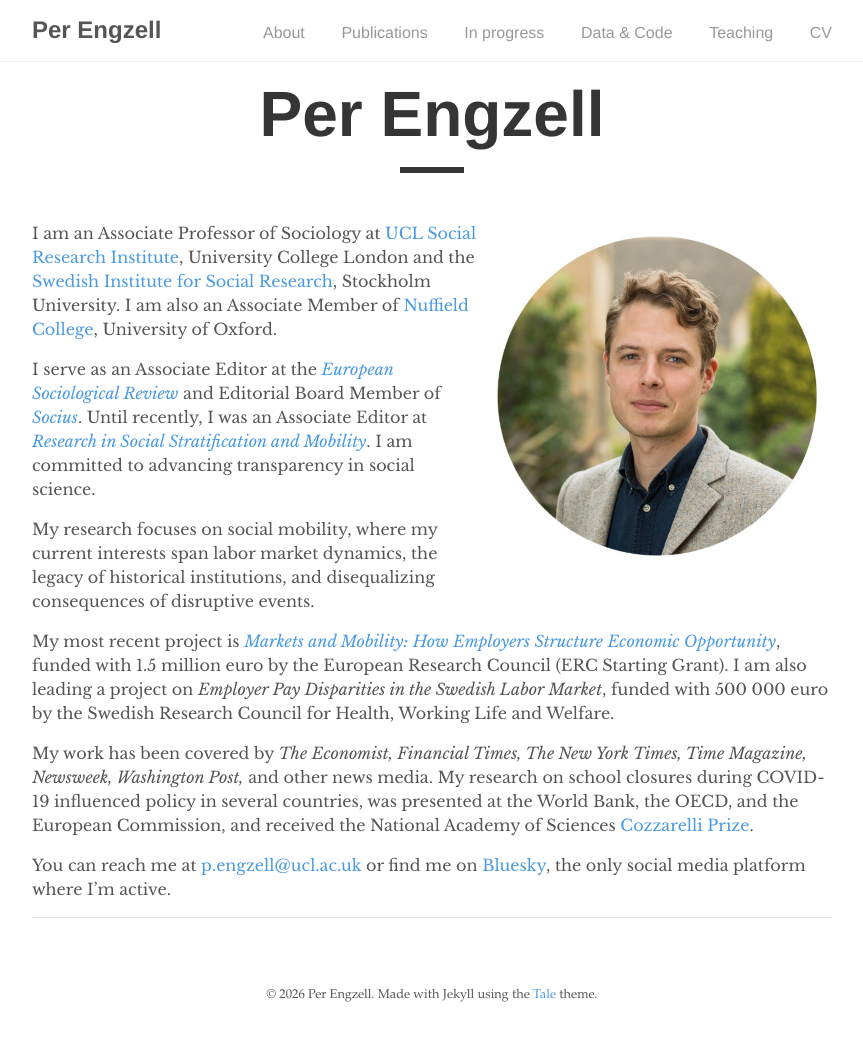
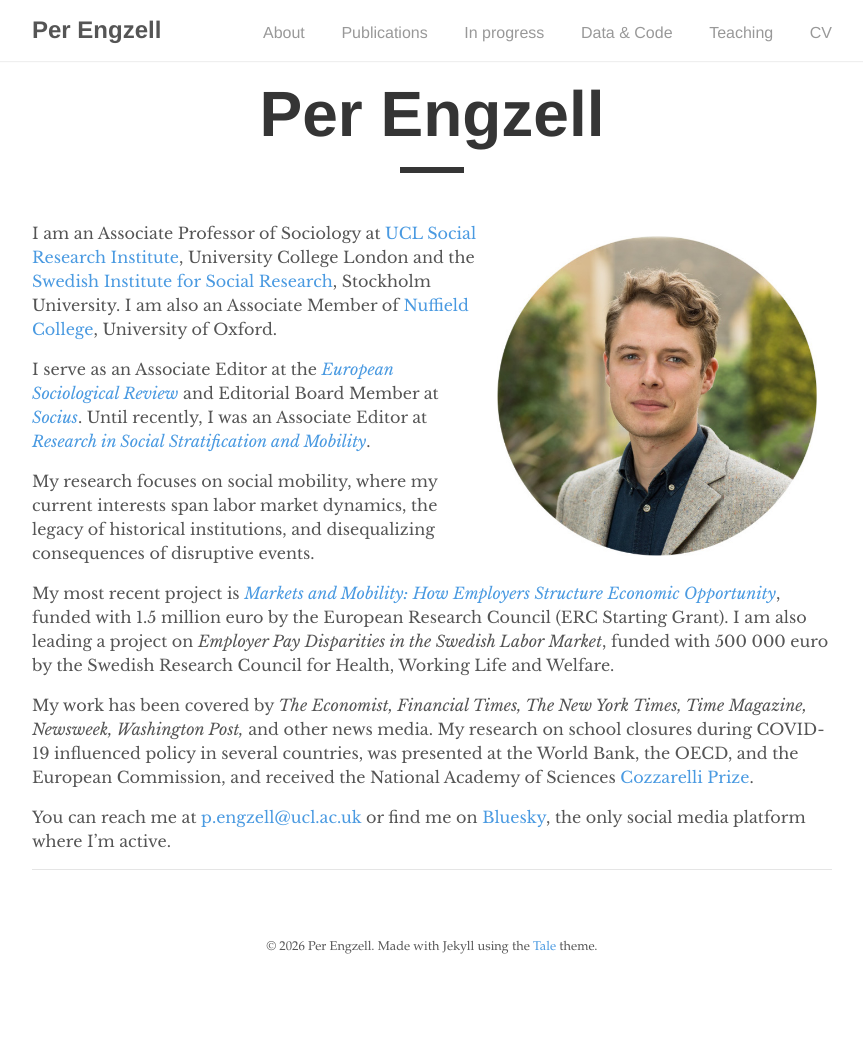
Before and after one commit to pengzell/pengzell.github.io, a Jekyll site: the page built from index.md, in a window 1280 px wide. Shown: the whole page, without its empty margins (208-1071 px from the left). Built offline with Jekyll 4.4.1, drawn with Linux system fonts in a browser that asks for light colours; after the commit the page ends 990 px from its top, so only the background shows below that.

Commit message:
Update index.md

```diff
--- a/index.md
+++ b/index.md
@@ -8,7 +8,7 @@ author: "Per Engzell"
 
 I am an Associate Professor of Sociology at [UCL Social Research Institute](https://www.ucl.ac.uk/ioe/departments-and-centres/departments/ucl-social-research-institute), University College London and the [Swedish Institute for Social Research](https://www.su.se/swedish-institute-for-social-research/), Stockholm University. I am also an Associate Member of [Nuffield College](https://www.nuffield.ox.ac.uk), University of Oxford.
 
-I serve as an Associate Editor at the [*European Sociological Review*](https://academic.oup.com/esr) and Editorial Board Member of [*Socius*](https://journals.sagepub.com/home/SRD). Until recently, I was an Associate Editor at [*Research in Social Stratification and Mobility*](https://www.sciencedirect.com/journal/research-in-social-stratification-and-mobility). I am committed to advancing transparency in social science.
+I serve as an Associate Editor at the [*European Sociological Review*](https://academic.oup.com/esr) and Editorial Board Member at [*Socius*](https://journals.sagepub.com/home/SRD). Until recently, I was an Associate Editor at [*Research in Social Stratification and Mobility*](https://www.sciencedirect.com/journal/research-in-social-stratification-and-mobility).
 
 My research focuses on social mobility, where my current interests span labor market dynamics, the legacy of historical institutions, and disequalizing consequences of disruptive events.
 
```
